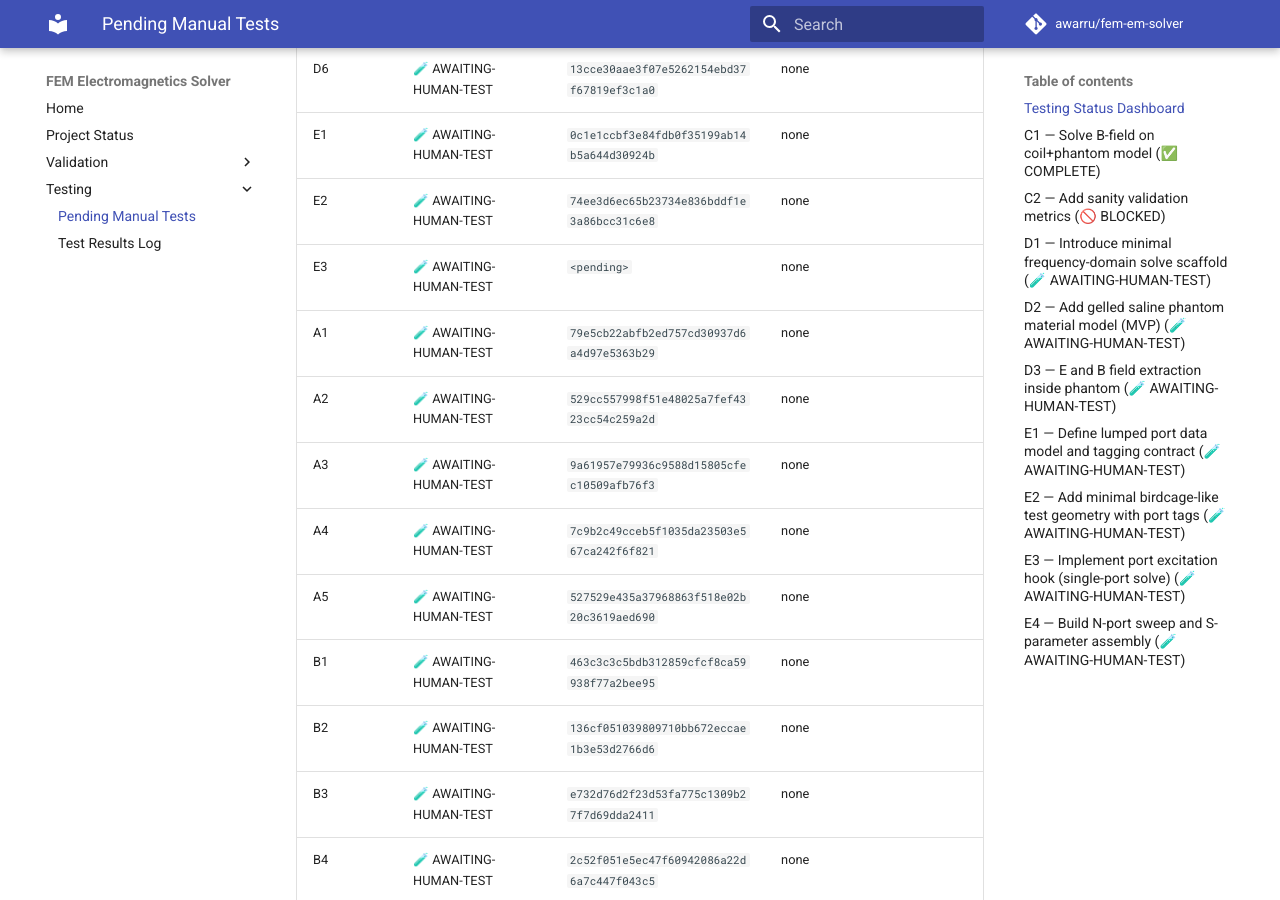
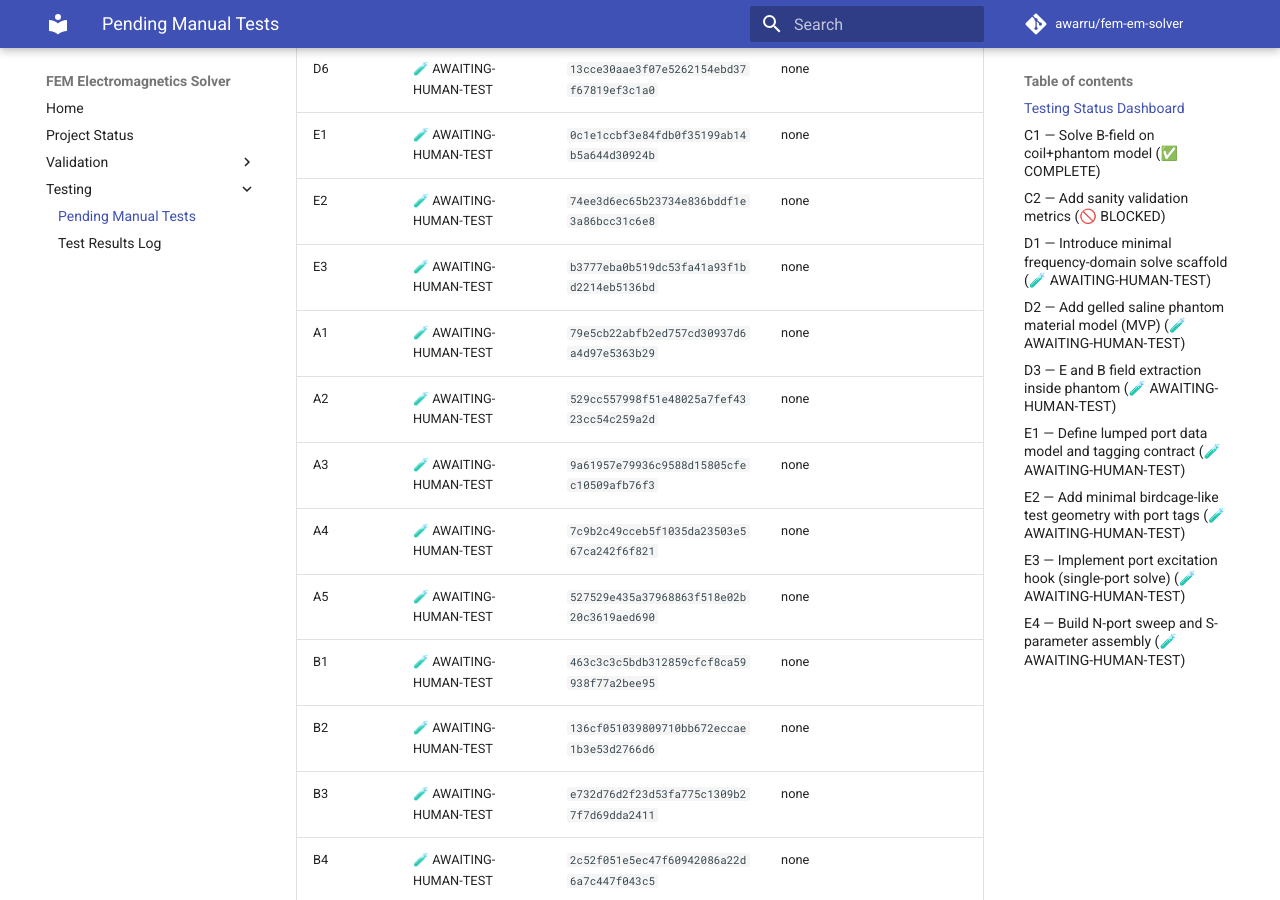
Before and after one commit to awarru/fem-em-solver, an MkDocs documentation site: the page built from docs/testing/pending-tests.md, in a window 1280 px wide and 900 px high, scrolled down 1544 px. Built offline with MkDocs 1.6.1 and Material for MkDocs 9.7.7, drawn with Linux system fonts in a browser that asks for light colours; comment, search, counter and statistics services are not loaded; some of the changed text lies outside the part shown.

Commit message:
Fill E3 pending-tests commit reference

```diff
--- a/docs/testing/pending-tests.md
+++ b/docs/testing/pending-tests.md
@@ -50,7 +50,7 @@ Optional helpers:
 | D6 | 🧪 AWAITING-HUMAN-TEST | `13cce30aae3f07e5262154ebd37f67819ef3c1a0` | none |
 | E1 | 🧪 AWAITING-HUMAN-TEST | `0c1e1ccbf3e84fdb0f35199ab14b5a644d30924b` | none |
 | E2 | 🧪 AWAITING-HUMAN-TEST | `74ee3d6ec65b23734e836bddf1e3a86bcc31c6e8` | none |
-| E3 | 🧪 AWAITING-HUMAN-TEST | `<pending>` | none |
+| E3 | 🧪 AWAITING-HUMAN-TEST | `b3777eba0b519dc53fa41a93f1bd2214eb5136bd` | none |
 | A1 | 🧪 AWAITING-HUMAN-TEST | `79e5cb22abfb2ed757cd30937d6a4d97e5363b29` | none |
 | A2 | 🧪 AWAITING-HUMAN-TEST | `529cc557998f51e48025a7fef4323cc54c259a2d` | none |
 | A3 | 🧪 AWAITING-HUMAN-TEST | `9a61957e79936c9588d15805cfec10509afb76f3` | none |
@@ -693,7 +693,7 @@ Optional helpers:
 
 - Chunk: E3 — Quick-look phantom metrics report
 - Status: 🧪 AWAITING-HUMAN-TEST
-- Commit: <pending>
+- Commit: b3777eba0b519dc53fa41a93f1bd2214eb5136bd
 - Files changed:
   - ROADMAP.md
   - docs/testing/pending-tests.md
```
